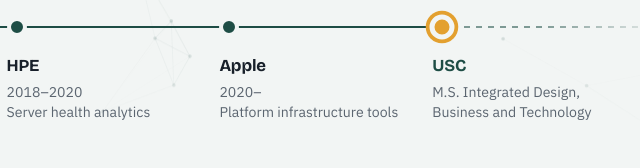
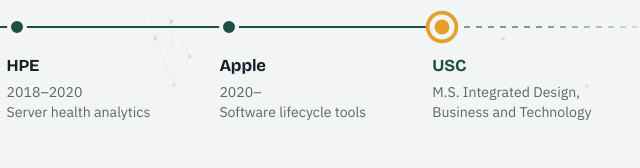
Before and after one commit to padaka/padaka.github.io, a plain HTML site: page index.html in a window 1280 px wide. Shown: the part 607-775 px from the top of the page, 527-1167 px from the left. Drawn offline with nearby package versions, Linux system fonts and the light colour scheme.

Commit message:
Update Apple timeline stop
Co-Authored-By: Claude Opus 5.5 <noreply@anthropic.com>
Claude-Session: https://claude.ai/code/session_01VnWNmZNHuzB7jhhZKjC288

```diff
--- a/index.html
+++ b/index.html
@@ -323,7 +323,7 @@
         <li data-k="AOL" data-t="2014 to 2017, AOL and Verizon" data-d="Built and maintained a real-time data platform that monitored quality of service, so problems surfaced and got fixed before the people relying on it noticed."><button class="stop" type="button"><b>AOL</b><span>2014–2017<br>Real-time quality-of-service monitoring</span></button></li>
         <li data-k="Moody's" data-t="2017 to 2018, Moody's Analytics" data-d="Worked on a financial risk analysis platform that helps small businesses understand and manage their risk."><button class="stop" type="button"><b>Moody's Analytics</b><span>2017–2018<br>Risk analysis for small businesses</span></button></li>
         <li data-k="HPE" data-t="2018 to 2020, Senior Data Engineer" data-d="Built a data analytics platform that turned health data from enterprise servers into insights customers could act on."><button class="stop" type="button"><b>HPE</b><span>2018–2020<br>Server health analytics</span></button></li>
-        <li data-k="Apple" data-t="2020 to now, Platform infrastructure" data-d="Building and maintaining infrastructure tools that other engineers depend on every day, from first launch through years of support."><button class="stop" type="button"><b>Apple</b><span>2020–<br>Platform infrastructure tools</span></button></li>
+        <li data-k="Apple" data-t="2020 to now, Infrastructure engineering" data-d="Building infrastructure tools that support how software is built, tested and released across its lifecycle."><button class="stop" type="button"><b>Apple</b><span>2020–<br>Software lifecycle tools</span></button></li>
         <li class="now" data-k="USC" data-t="Now, graduate school at USC" data-d="Studying product, business and design alongside full-time engineering work."><button class="stop" type="button"><b>USC</b><span>M.S. Integrated Design, Business and Technology</span></button></li>
       </ol>
       <div class="path-detail" aria-live="polite">
```
